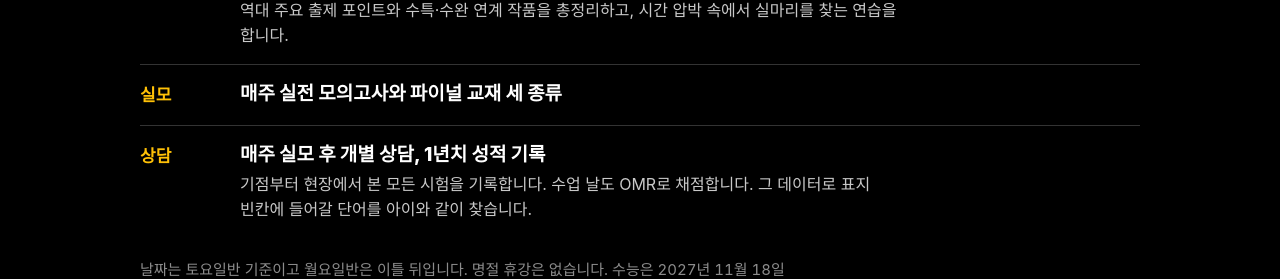
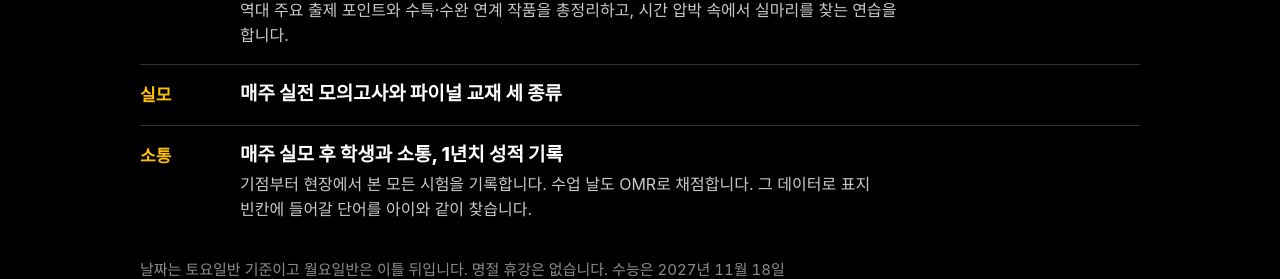
Before and after one commit to chajunho1515-stack/chajunho1515-stack.github.io, a plain HTML site: page index.html in a window 1280 px wide. Shown: the part 5337-5616 px from the top of the page. Drawn offline with Linux system fonts and the light colour scheme; a web font is replaced by a local one.

Commit message:
Reword the final-season row from counselling to talking with students
Co-Authored-By: Claude Fable 5.2 <noreply@anthropic.com>

```diff
--- a/index.html
+++ b/index.html
@@ -286,7 +286,7 @@ footer a:hover{color:var(--yellow)}
         <div><dt>독서</dt><dd><strong>실전 대응력의 완결판</strong><span>실전적 독해와 이상적 독해를 합치고, 극도의 긴장 속에서도 놓쳐서는 안 되는 행동 강령을 익힙니다.</span></dd></div>
         <div><dt>문학</dt><dd><strong>평가원형 실전 감각의 완성</strong><span>역대 주요 출제 포인트와 <span class="nb">수특·수완</span> 연계 작품을 총정리하고, 시간 압박 속에서 실마리를 찾는 연습을 합니다.</span></dd></div>
         <div><dt>실모</dt><dd><strong>매주 실전 모의고사와 파이널 교재 세 종류</strong></dd></div>
-        <div><dt>상담</dt><dd><strong>매주 실모 후 개별 상담, 1년치 성적 기록</strong><span>기점부터 현장에서 본 모든 시험을 기록합니다. 수업 날도 OMR로 채점합니다. 그 데이터로 표지 빈칸에 들어갈 단어를 아이와 같이 찾습니다.</span></dd></div>
+        <div><dt>소통</dt><dd><strong>매주 실모 후 학생과 소통, <span class="nb">1년치 성적 기록</span></strong><span>기점부터 현장에서 본 모든 시험을 기록합니다. 수업 날도 OMR로 채점합니다. 그 데이터로 표지 빈칸에 들어갈 단어를 아이와 같이 찾습니다.</span></dd></div>
       </dl>
     </div>
 
```
